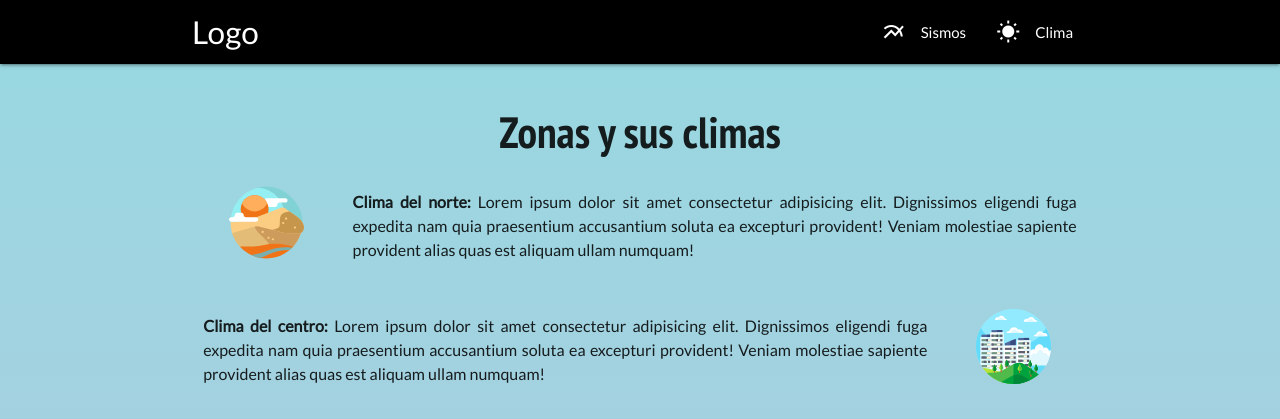
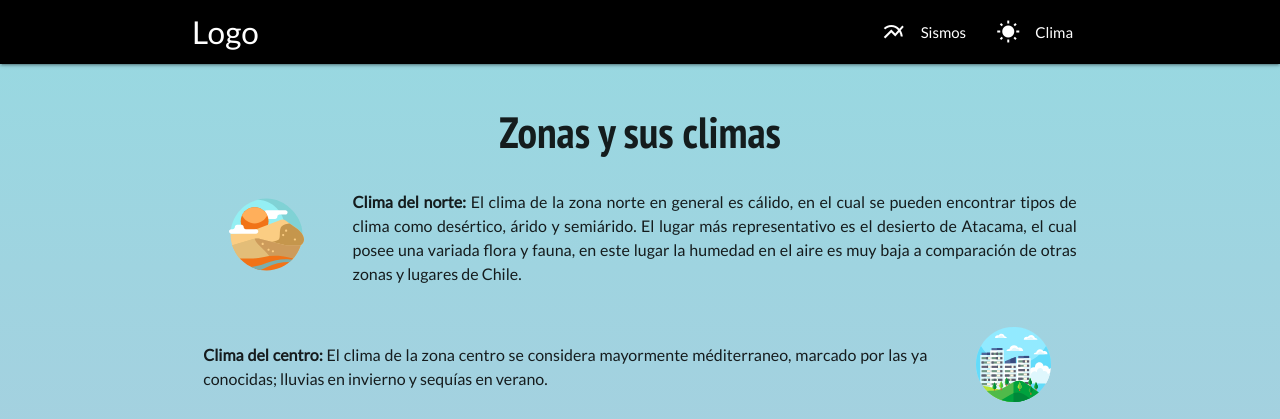
Before and after one commit to bastiangreen97/proyecto-web, a plain HTML site: page clima.html in a window 1280 px wide. Shown: the top 419 px of the page. Drawn offline with nearby package versions, Linux system fonts and the light colour scheme; no server answers.

Commit message:
Texto informativo clima

```diff
--- a/clima.html
+++ b/clima.html
@@ -44,7 +44,7 @@
                     <img src="img/icononorte.svg" class="icon-p">
                 </div>
                 <div class="col s12 m10">
-                    <p class="justify-text"><b>Clima del norte: </b>Lorem ipsum dolor sit amet consectetur adipisicing elit. Dignissimos eligendi fuga expedita nam quia praesentium accusantium soluta ea excepturi provident! Veniam molestiae sapiente provident alias quas est aliquam ullam numquam!</p>
+                    <p class="justify-text"><b>Clima del norte: </b>El clima de la zona norte en general es cálido, en el cual se pueden encontrar tipos de clima como desértico, árido y semiárido. El lugar más representativo es el desierto de Atacama, el cual posee una variada flora y fauna, en este lugar la humedad en el aire es muy baja a comparación de otras zonas y lugares de Chile.</p>
                 </div>
             </div>
             <div class="row center valign-wrapper">
@@ -52,7 +52,7 @@
                     <img src="img/iconocentro.svg" class="icon-p">
                 </div>
                 <div class="col s12 m10 pull-m2">
-                    <p class="justify-text"><b>Clima del centro: </b>Lorem ipsum dolor sit amet consectetur adipisicing elit. Dignissimos eligendi fuga expedita nam quia praesentium accusantium soluta ea excepturi provident! Veniam molestiae sapiente provident alias quas est aliquam ullam numquam!</p>
+                    <p class="justify-text"><b>Clima del centro: </b>El clima de la zona centro se considera mayormente méditerraneo, marcado por las ya conocidas; lluvias en invierno y sequías en verano. </p>
                 </div>
             </div>
             <div class="row center valign-wrapper">
```
